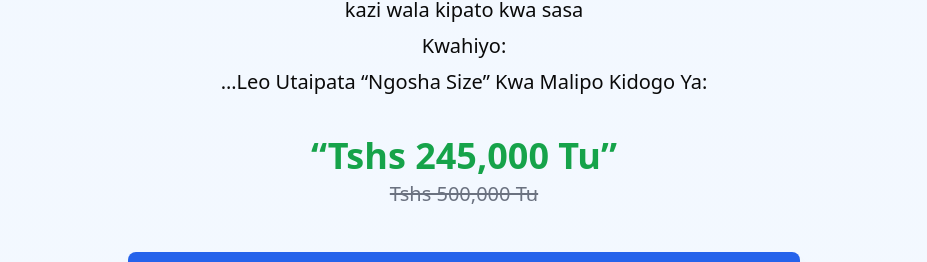
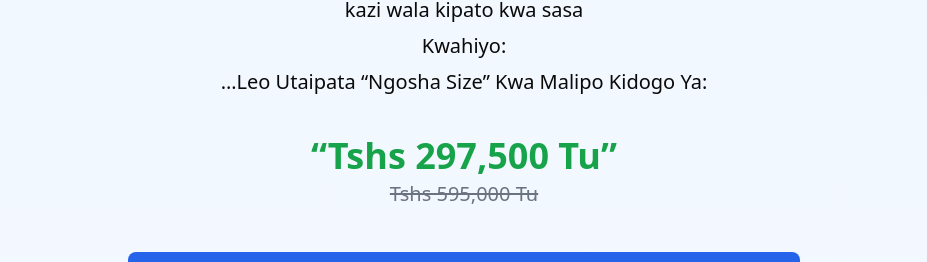
Before and after one commit to paeltech/ngoshafit, a Next.js app: page / in a window 1280 px wide. Shown: the part 4690-4952 px from the top of the page, without its empty margins (176-1103 px from the left). Built offline with nearby package versions, Linux system fonts and the light colour scheme.

Commit message:
changed bundle price

```diff
--- a/src/app/landing-page.tsx
+++ b/src/app/landing-page.tsx
@@ -367,9 +367,9 @@ export default function NgoshaFitLanding() {
             <p>…Leo Utaipata “Ngosha Size” Kwa Malipo Kidogo Ya:</p>
             <br />
             <h1 className="text-4xl font-bold text-green-600">
-              “Tshs 245,000 Tu”
+              “Tshs 297,500 Tu”
             </h1>
-            <p className="line-through text-gray-500">Tshs 500,000 Tu</p>
+            <p className="line-through text-gray-500">Tshs 595,000 Tu</p>
           </div>
           {/* Countdown Timer and CTA */}
           <CountdownCTA
@@ -609,9 +609,9 @@ export default function NgoshaFitLanding() {
             </p>
             <p>Kwa Malipo Kidogo Ya:</p>
             <h1 className="text-4xl font-bold text-green-600">
-              “Tshs 245,000 Tu”
+              “Tshs 297,500 Tu”
             </h1>
-            <p className="line-through text-gray-500">Tshs 500,000 Tu</p>
+            <p className="line-through text-gray-500">Tshs 595,000 Tu</p>
             <br />
             <div className="flex justify-center mt-10">
               <div className="transform hover:scale-105 transition-transform duration-500 hover:shadow-2xl rounded-lg overflow-hidden">
@@ -701,9 +701,9 @@ export default function NgoshaFitLanding() {
               <strong>…Kwa Malipo Kidogo Ya:</strong>
             </p>
             <h1 className="text-4xl font-bold text-green-600">
-              “Tshs 245,000 Tu”
+              “Tshs 297,500 Tu”
             </h1>
-            <p className="line-through text-gray-500">Tshs 500,000 Tu</p>
+            <p className="line-through text-gray-500">Tshs 595,000 Tu</p>
           </div>
 
           {/* Countdown Timer and CTA */}
@@ -809,9 +809,9 @@ export default function NgoshaFitLanding() {
               Ya:
             </p>
             <h1 className="text-4xl font-bold text-green-600">
-              “Tshs 245,000 Tu”
+              “Tshs 297,500 Tu”
             </h1>
-            <p className="line-through text-gray-500">Tshs 500,000 Tu</p>
+            <p className="line-through text-gray-500">Tshs 595,000 Tu</p>
           </div>
 
           <div className="flex justify-center mt-10">
```
